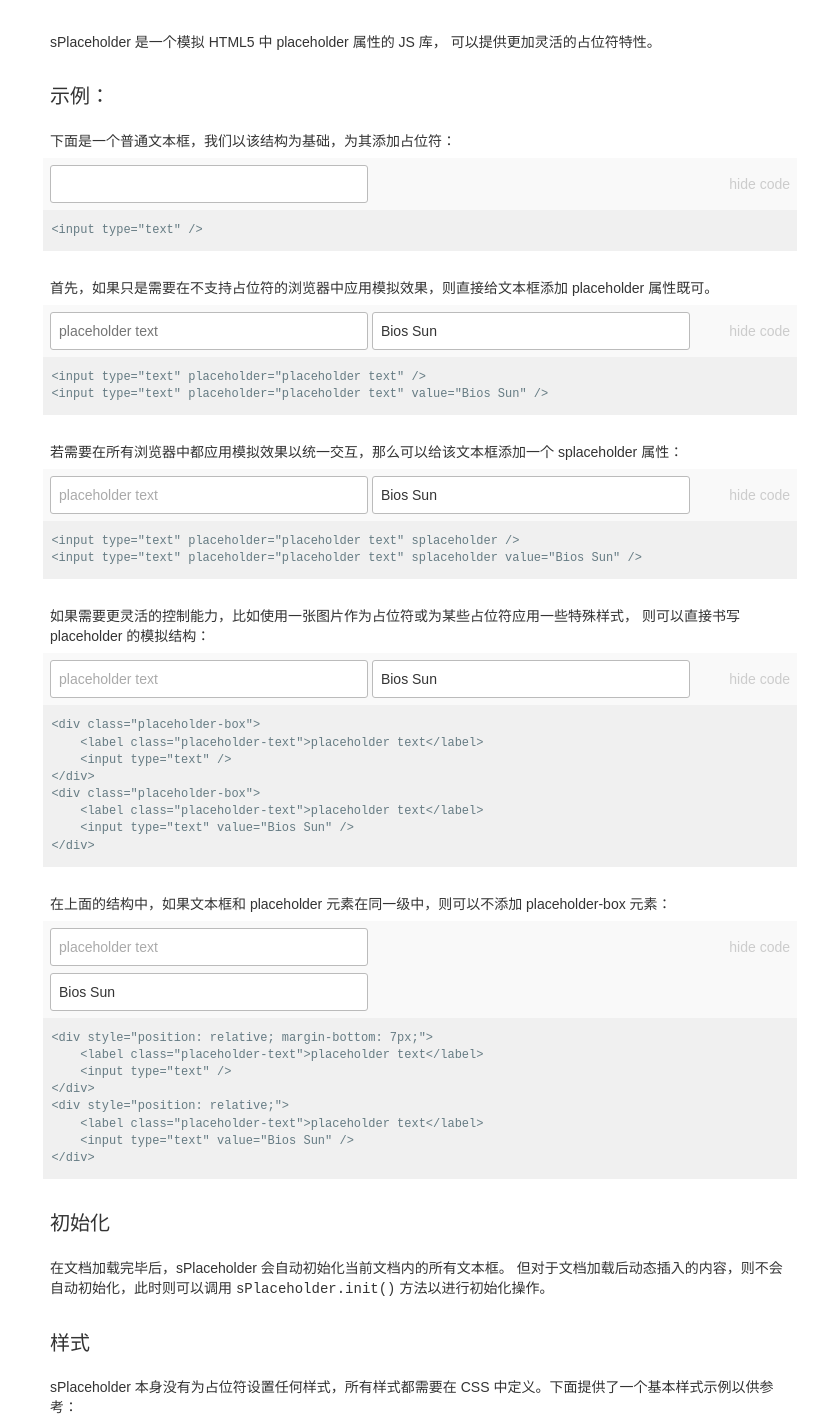
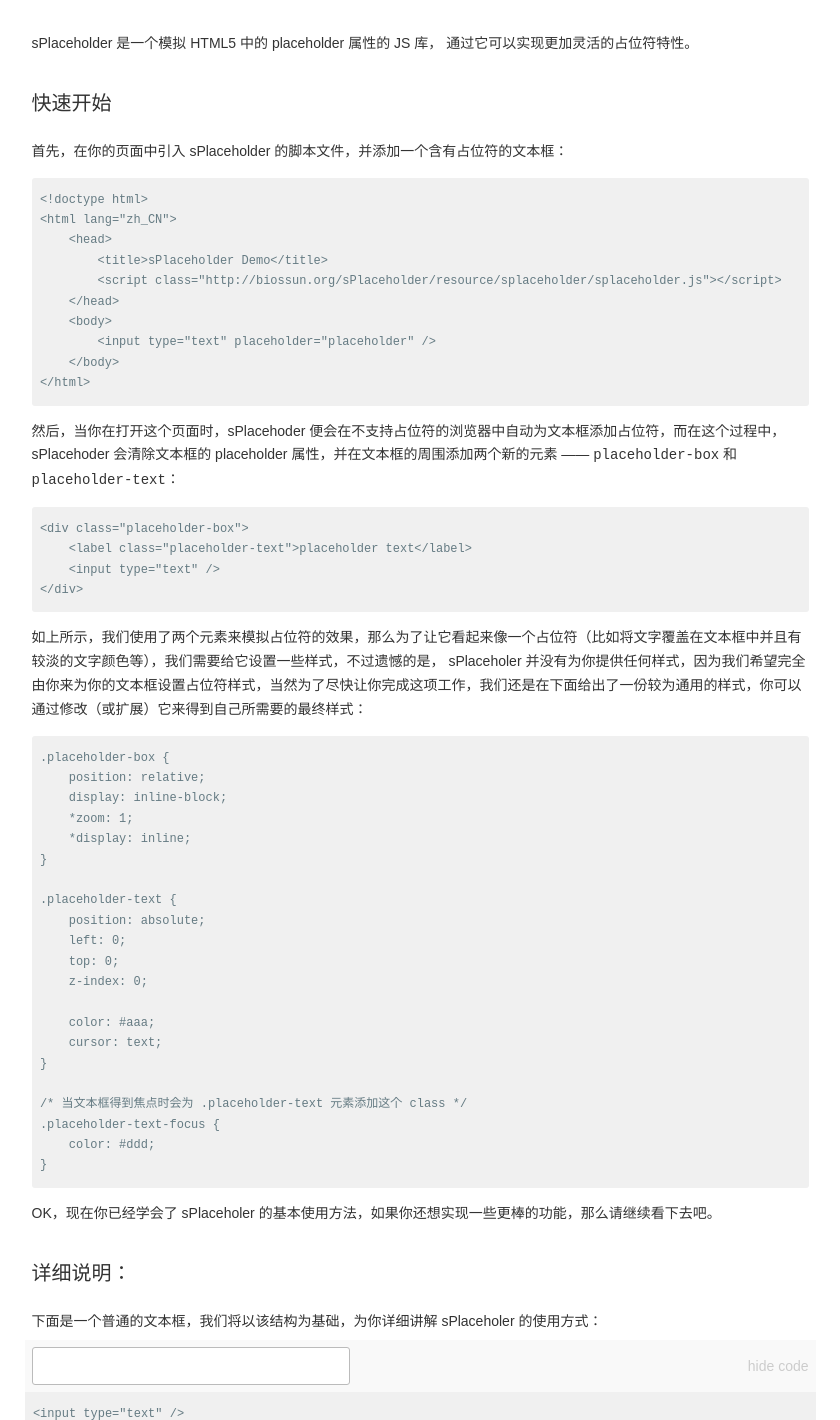
Before and after one commit to BiosSun/sPlaceholder, a website: page doc/index.html in a window 1280 px wide. Shown: the part 440-1860 px from the top of the page, without its empty margins (220-1060 px from the left). Drawn offline with Linux system fonts and the light colour scheme.

Commit message:
更新文档

```diff
--- a/doc/index.html
+++ b/doc/index.html
@@ -22,20 +22,67 @@
 
         <div class="main">
             <p>
-                sPlaceholder 是一个模拟 HTML5 中 placeholder 属性的 JS 库，
-                可以提供更加灵活的占位符特性。
+                sPlaceholder 是一个模拟 HTML5 中的 placeholder 属性的 JS 库，
+                通过它可以实现更加灵活的占位符特性。
             </p>
 
-            <h2>示例：</h2>
+            <h2>快速开始</h2>
 
-            <p>下面是一个普通文本框，我们以该结构为基础，为其添加占位符：</p>
+            <p>首先，在你的页面中引入 sPlaceholder 的脚本文件，并添加一个含有占位符的文本框：</p>
+            <pre><code class="html">&lt;!doctype html&gt;
+&lt;html lang="zh_CN"&gt;
+    &lt;head&gt;
+        &lt;title&gt;sPlaceholder Demo&lt;/title&gt;
+        &lt;script class="http://biossun.org/sPlaceholder/resource/splaceholder/splaceholder.js"&gt;&lt;/script&gt;
+    &lt;/head&gt;
+    &lt;body&gt;
+        &lt;input type="text" placeholder="placeholder" /&gt;
+    &lt;/body&gt;
+&lt;/html&gt;</code></pre>
+
+            <p>然后，当你在打开这个页面时，sPlacehoder 便会在不支持占位符的浏览器中自动为文本框添加占位符，而在这个过程中，sPlacehoder 会清除文本框的 placeholder 属性，并在文本框的周围添加两个新的元素 —— <code>placeholder-box</code> 和 <code>placeholder-text</code>：</p>
+
+                <pre><code class="html">&lt;div class="placeholder-box"&gt;
+    &lt;label class="placeholder-text"&gt;placeholder text&lt;/label&gt;
+    &lt;input type="text" /&gt;
+&lt;/div&gt;</code></pre>
+
+            <p>如上所示，我们使用了两个元素来模拟占位符的效果，那么为了让它看起来像一个占位符（比如将文字覆盖在文本框中并且有较淡的文字颜色等），我们需要给它设置一些样式，不过遗憾的是， sPlaceholer 并没有为你提供任何样式，因为我们希望完全由你来为你的文本框设置占位符样式，当然为了尽快让你完成这项工作，我们还是在下面给出了一份较为通用的样式，你可以通过修改（或扩展）它来得到自己所需要的最终样式：</p>
+
+            <pre><code class="html">.placeholder-box {
+    position: relative;
+    display: inline-block;
+    *zoom: 1;
+    *display: inline;
+}
+
+.placeholder-text {
+    position: absolute;
+    left: 0;
+    top: 0;
+    z-index: 0;
+
+    color: #aaa;
+    cursor: text;
+}
+
+/* 当文本框得到焦点时会为 .placeholder-text 元素添加这个 class */
+.placeholder-text-focus {
+    color: #ddd;
+}</code></pre>
+
+            <p>OK，现在你已经学会了 sPlaceholer 的基本使用方法，如果你还想实现一些更棒的功能，那么请继续看下去吧。</p>
+
+            <h2>详细说明：</h2>
+
+            <p>下面是一个普通的文本框，我们将以该结构为基础，为你详细讲解 sPlaceholer 的使用方式：</p>
             <div class="field-box field-box-fixed">
                 <input class="ftext" type="text" id="text-0" />
                 <a href="javascript:" class="J-show-code">hide code</a>
                 <pre><code class="html">&lt;input type="text" /&gt;</code></pre>
             </div>
 
-            <p>首先，如果只是需要在不支持占位符的浏览器中应用模拟效果，则直接给文本框添加 placeholder 属性既可。</p>
+            <p>首先，如果只是需要在不支持占位符的浏览器中应用模拟效果，则直接给文本框添加 placeholder 属性既可：</p>
             <div class="field-box field-box-fixed">
                 <input class="ftext" type="text" id="text-5" placeholder="placeholder text" />
                 <input class="ftext" type="text" id="text-6" value="Bios Sun" placeholder="placeholder text" />
@@ -44,7 +91,7 @@
 &lt;input type="text" placeholder="placeholder text" value="Bios Sun" /&gt;</code></pre>
             </div>
 
-            <p>若需要在所有浏览器中都应用模拟效果以统一交互，那么可以给该文本框添加一个 splaceholder 属性：</p>
+            <p>而如果需要在所有浏览器中都应用模拟占位符以便得到一致的视觉及交互，那么可以给该文本框添加一个 splaceholder 属性：</p>
             <div class="field-box field-box-fixed">
                 <input class="ftext" type="text" id="text-7" placeholder="placeholder text" splaceholder />
                 <input class="ftext" type="text" id="text-8" value="Bios Sun" placeholder="placeholder text" splaceholder />
@@ -53,7 +100,7 @@
 &lt;input type="text" placeholder="placeholder text" splaceholder value="Bios Sun" /&gt;</code></pre>
             </div>
 
-            <p>如果需要更灵活的控制能力，比如使用一张图片作为占位符或为某些占位符应用一些特殊样式，
+            <p>此外，如果需要更灵活的控制能力，比如使用一张图片作为占位符或为某些占位符应用一些特殊样式，
                 则可以直接书写 placeholder 的模拟结构：
             </p>
             <div class="field-box field-box-fixed">
@@ -99,36 +146,8 @@
 
             <h2>初始化</h2>
 
-            <p>
-                在文档加载完毕后，sPlaceholder 会自动初始化当前文档内的所有文本框。
-                但对于文档加载后动态插入的内容，则不会自动初始化，此时则可以调用 <code>sPlaceholder.init()</code> 方法以进行初始化操作。
-            </p>
-
-            <h2>样式</h2>
-
-            <p>
-                sPlaceholder 本身没有为占位符设置任何样式，所有样式都需要在 CSS 中定义。下面提供了一个基本样式示例以供参考：
-                <pre><code class="html">.placeholder-box {
-    position: relative;
-    display: inline-block;
-    *zoom: 1;
-    *display: inline;
-}
-
-.placeholder-text {
-    position: absolute;
-    left: 0;
-    top: 0;
-    z-index: 0;
-
-    color: #aaa;
-    cursor: text;
-}
-
-.placeholder-text-focus {
-    color: #ddd;
-}</code></pre>
-                        </p>
+            <p>在文档加载完毕后，sPlaceholder 会自动初始化当前文档内的所有文本框。</p>
+            <p>但对于文档加载后动态插入的内容，则无法自动对其初始化，此时便需要调用 <code>sPlaceholder.init()</code> 方法以进行初始化操作。</p>
 
             <h2>已知问题</h2>
 
--- a/doc/resource/doc.css
+++ b/doc/resource/doc.css
@@ -3,7 +3,7 @@
     color: #333;
     margin: 0 0 30px 0;
     font-size: 14px;
-    line-height: 1.43;
+    line-height: 1.7;
 }
 
 body, input {
@@ -29,7 +29,7 @@
 }
 
 header .header-inner, .main {
-    width: 740px;
+    width: 777px;
     margin: 0 auto;
 }
 
@@ -109,15 +109,19 @@
     color: #91C9DF;
 }
 
+.field-box pre {
+    margin: 7px -7px -7px -7px;
+    border-top-left-radius: 0;
+    border-top-right-radius: 0;
+}
+
 pre {
-    margin: 7px -7px -7px -7px;
+    border-radius: 3px;
+    overflow: auto;
 }
 
 pre code {
     font-size: 12px;
-    padding: 16px 10px;
-    background: #f0f0f0;
-    display: block;
 }
 
 .placeholder-box {
@@ -142,3 +146,16 @@
 .placeholder-text-focus {
     color: #ddd;
 }
+
+.ui-tipbar {
+    border-color: #c4ebf3;
+    background: #d9edf7;
+    color: #3a87ad;
+}
+
+.ui-tipbar a {
+    color: #3a87ad;
+    font-weight: 700;
+    text-decoration: underline;
+    padding: 0 2px;
+}
```
